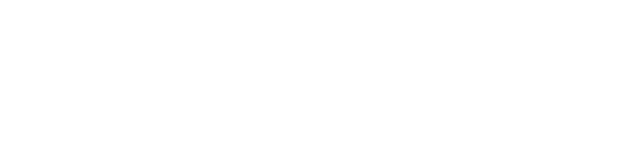
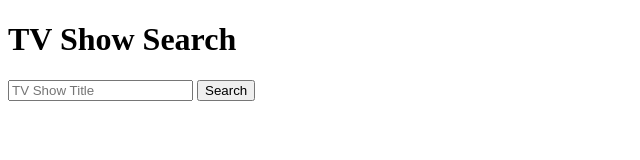
Before and after one commit to hikmet-meskic/tv-show-search-app, a plain HTML site: page index.html in a window 1280 px wide. Shown: the whole page, without its empty margins (0-640 px from the left). Drawn offline with Linux system fonts and the light colour scheme.

Commit message:
Add elements to HTML DOM

```diff
--- a/index.html
+++ b/index.html
@@ -7,6 +7,11 @@
     <title>TV Show Search App</title>
 </head>
 <body>
-
+    <h1>TV Show Search</h1>
+    <form>
+        <input type="text" placeholder="TV Show Title">
+        <button>Search</button>
+    </form>
 </body>
+<script src="./app.js"></script>
 </html>
```
